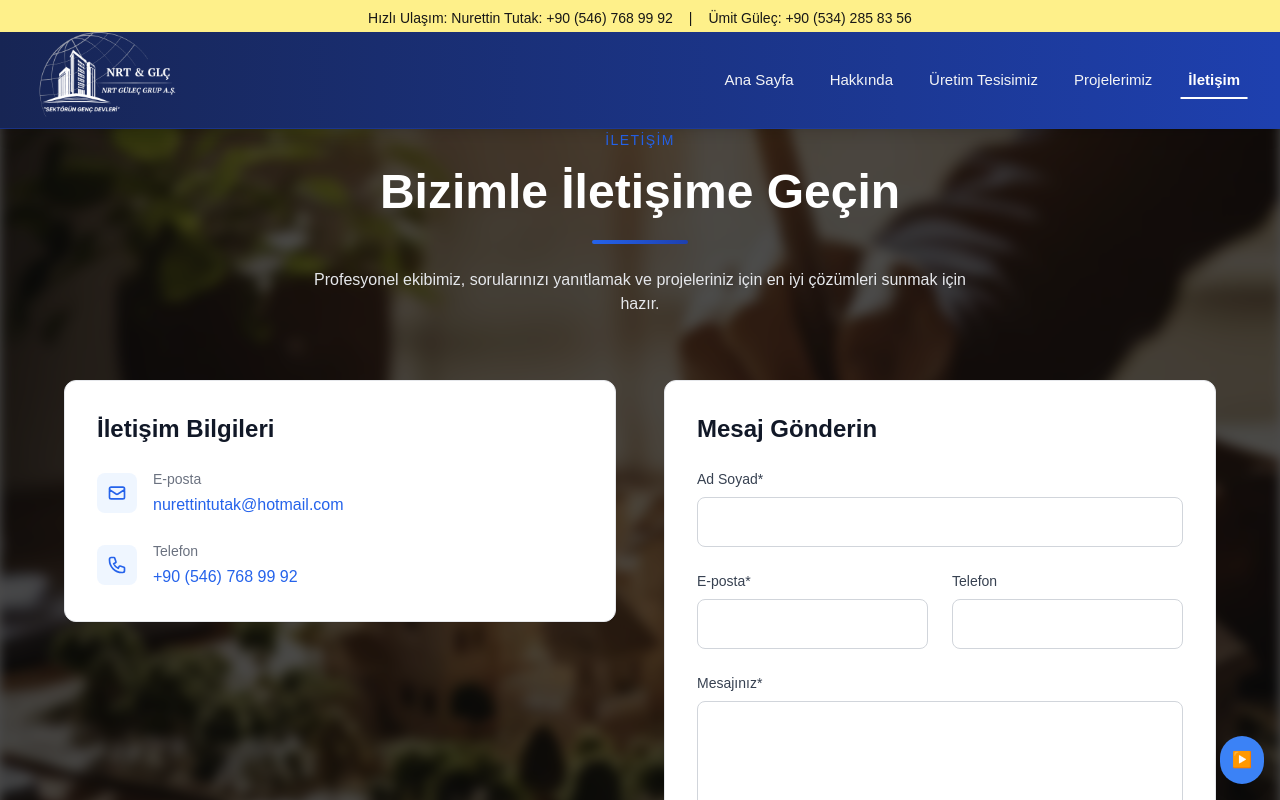
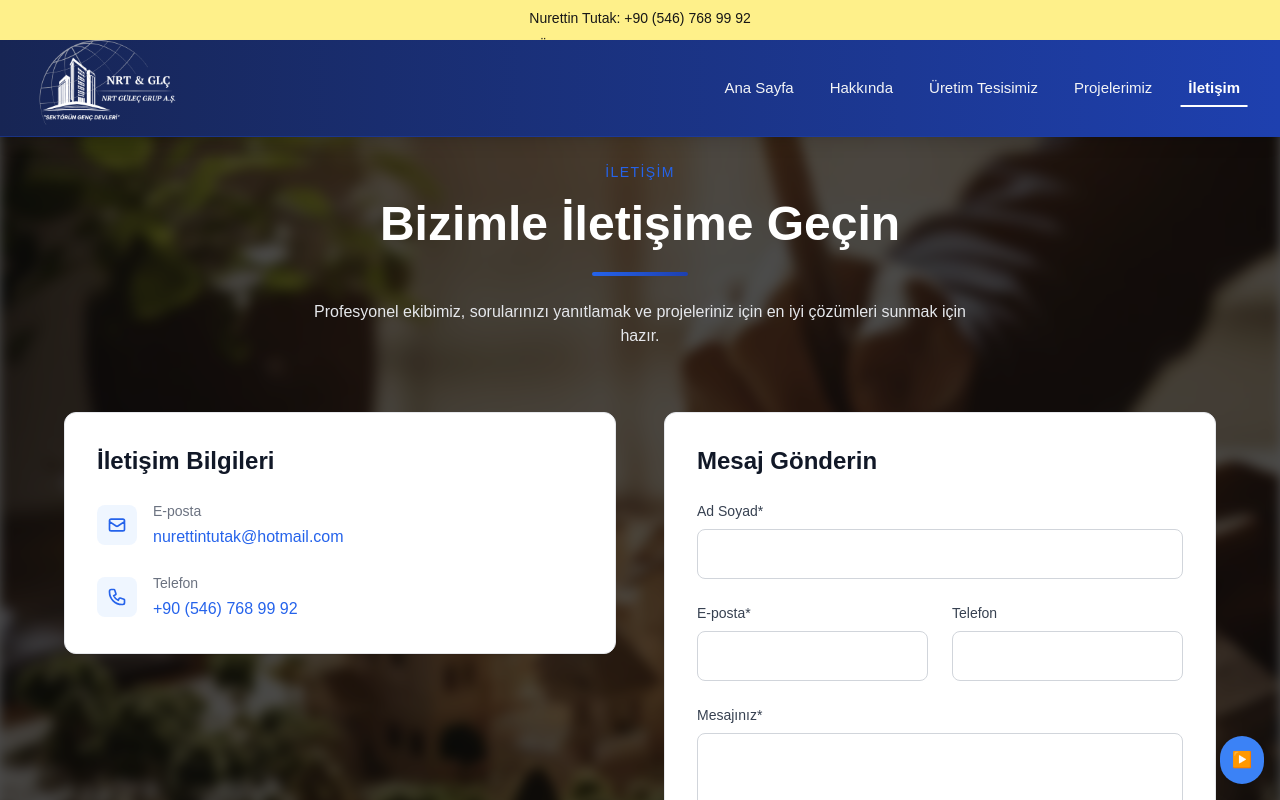
Before and after one commit to ardaaskinn01/nurettin-tutak, a Next.js app: page /iletisim in a window 1280 px wide. Shown: the top 800 px of the page. Built offline with nearby package versions, Linux system fonts and the light colour scheme.

Commit message:
last commit

```diff
--- a/src/app/components/Navbar.js
+++ b/src/app/components/Navbar.js
@@ -20,8 +20,8 @@ export default function Navbar() {
   const inactiveLinkUnderline =
     "after:content-[''] after:absolute after:bottom-0 after:left-1/2 after:-translate-x-1/2 after:w-0 after:h-[2px] after:bg-white group-hover:after:w-4/5 group-hover:after:scale-x-100 after:origin-center after:transition-all after:duration-300";
 
-  return (
-    <nav className="fixed top-8 w-full z-50 bg-gradient-to-r from-blue-950 to-blue-800 backdrop-blur-md backdrop-saturate-150 border-b border-blue-800/50 shadow-lg">
+    return (
+    <nav className="fixed top-10 xs:top-8 w-full z-50 bg-gradient-to-r from-blue-950 to-blue-800 backdrop-blur-md backdrop-saturate-150 border-b border-blue-800/50 shadow-lg">
       <div className="max-w-7xl mx-auto px-6">
         <div className="flex items-center justify-between h-24">
           {/* Logo */}
--- a/src/app/components/TopContactBar.js
+++ b/src/app/components/TopContactBar.js
@@ -1,12 +1,12 @@
 const TopContactBar = () => {
   return (
-    <div className="fixed top-0 left-0 w-full bg-yellow-200 py-2 px-4 text-xs sm:text-sm text-neutral-900 border-b border-gray-200 z-40">
+    <div className="fixed top-0 left-0 w-full bg-yellow-200 py-2 px-4 text-[10px] xs:text-xs sm:text-sm text-neutral-900 border-b border-gray-200 z-40">
       <div className="container mx-auto">
-        <div className="flex flex-col sm:flex-row justify-center items-center gap-1 sm:gap-4">
+        <div className="flex flex-col xs:flex-row justify-center items-center gap-1 sm:gap-2">
           <span className="text-center whitespace-nowrap">
-            Hızlı Ulaşım: Nurettin Tutak: +90 (546) 768 99 92
+            <span className="hidden xs:inline">Hızlı Ulaşım: </span>Nurettin Tutak: +90 (546) 768 99 92
           </span>
-          <span className="hidden sm:inline">|</span>
+          <span className="hidden xs:inline">|</span>
           <span className="text-center whitespace-nowrap">
             Ümit Güleç: +90 (534) 285 83 56
           </span>
--- a/src/app/hakkinda/page.js
+++ b/src/app/hakkinda/page.js
@@ -22,7 +22,7 @@ export default function Hakkinda() {
       <Navbar />
 
       {/* İçerik (Blur olmayan kısım) */}
-      <div className="relative z-20 flex-grow pt-32 px-6 md:px-20 lg:px-36 text-white">
+      <div className="relative z-20 flex-grow pt-40 px-6 md:px-20 lg:px-36 text-white">
         <div className="max-w-7xl mx-auto">
           {/* Başlık */}
           <h1 className="text-4xl font-bold text-white mb-4 md:mb-8 lg:mb-12 border-b-4 border-blue-400 inline-block pb-2">
--- a/src/app/iletisim/page.js
+++ b/src/app/iletisim/page.js
@@ -68,7 +68,7 @@ export default function Iletisim() {
       <TopContactBar />
       <Navbar />
 
-      <main className="flex-grow py-32 px-4 sm:px-6 lg:px-8 relative">
+      <main className="flex-grow py-40 px-4 sm:px-6 lg:px-8 relative">
         <div className="max-w-6xl mx-auto">
           {/* Başlık */}
           <div className="text-center mb-16">
--- a/src/app/kurumsal/page.js
+++ b/src/app/kurumsal/page.js
@@ -51,7 +51,7 @@ export default function Kurumsal() {
       <TopContactBar />
       <Navbar />
 
-      <main className="pt-32 pb-20">
+      <main className="pt-40 pb-20">
         <div className="max-w-7xl mx-auto px-6">
           {/* Başlık Bölümü */}
           <div className="text-center mb-16">
--- a/src/app/page.js
+++ b/src/app/page.js
@@ -516,7 +516,7 @@ export default function Home() {
             <div className="border-t border-gray-800 mt-12 pt-8">
               <div className="flex flex-col md:flex-row justify-between items-center">
                 <p className="text-gray-500 text-sm text-center md:text-left">
-                  © {new Date().getFullYear()} NRT Grup İnşaat ve Müteahhitlik. Tüm hakları saklıdır.
+                  © {new Date().getFullYear()} NRT Güleç Grup A.Ş. Tüm hakları saklıdır.
                 </p>
                 <div className="flex space-x-6 mt-4 md:mt-0">
                   <a href="/privacy" className="text-gray-500 hover:text-white transition-colors text-sm">Gizlilik Politikası</a>
--- a/src/app/projelerimiz/page.js
+++ b/src/app/projelerimiz/page.js
@@ -40,7 +40,7 @@ export default function Projeler() {
       <TopContactBar />
       <Navbar />
 
-      <div className="relative z-10 max-w-7xl mx-auto px-6 pt-28 pb-20">
+      <div className="relative z-10 max-w-7xl mx-auto px-6 pt-40 pb-20">
         {/* Hero Başlık */}
         <div className="text-center mb-16">
           <span className="text-sm font-medium text-blue-400 tracking-widest">REFERANSLARIMIZ</span>
```
